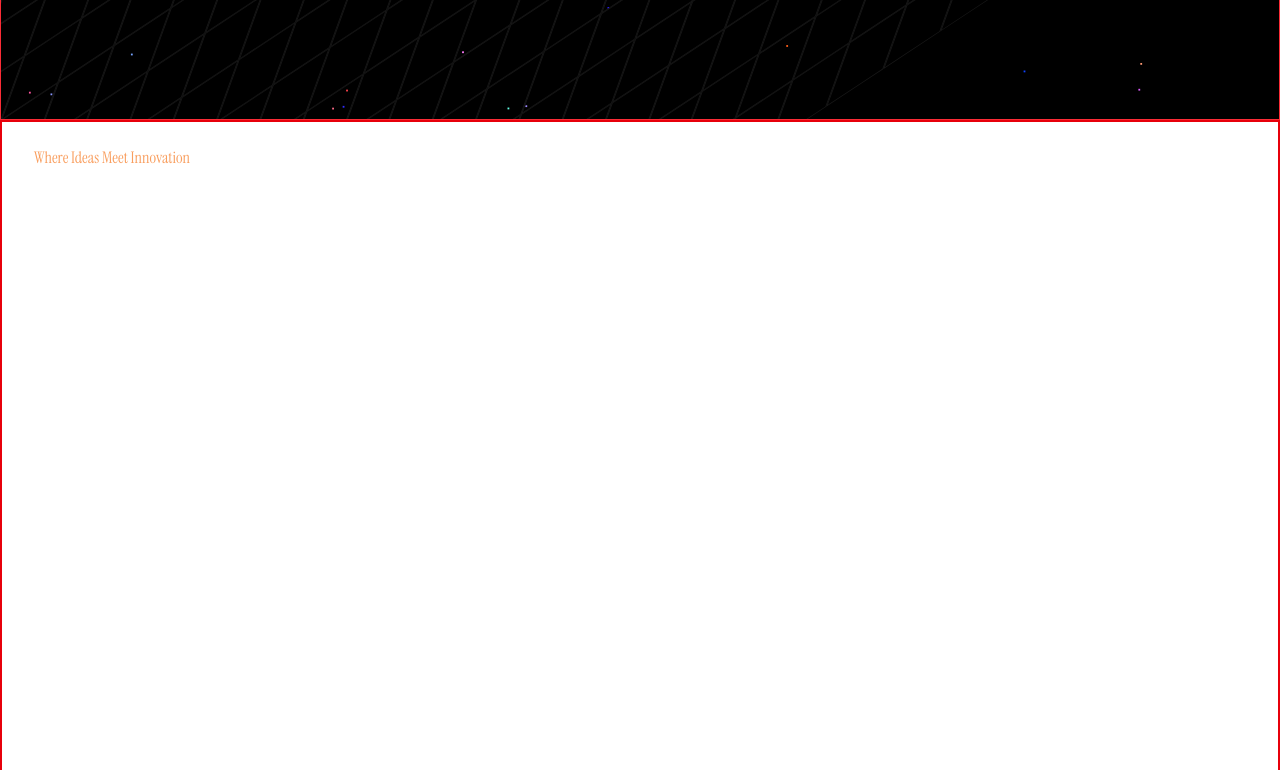
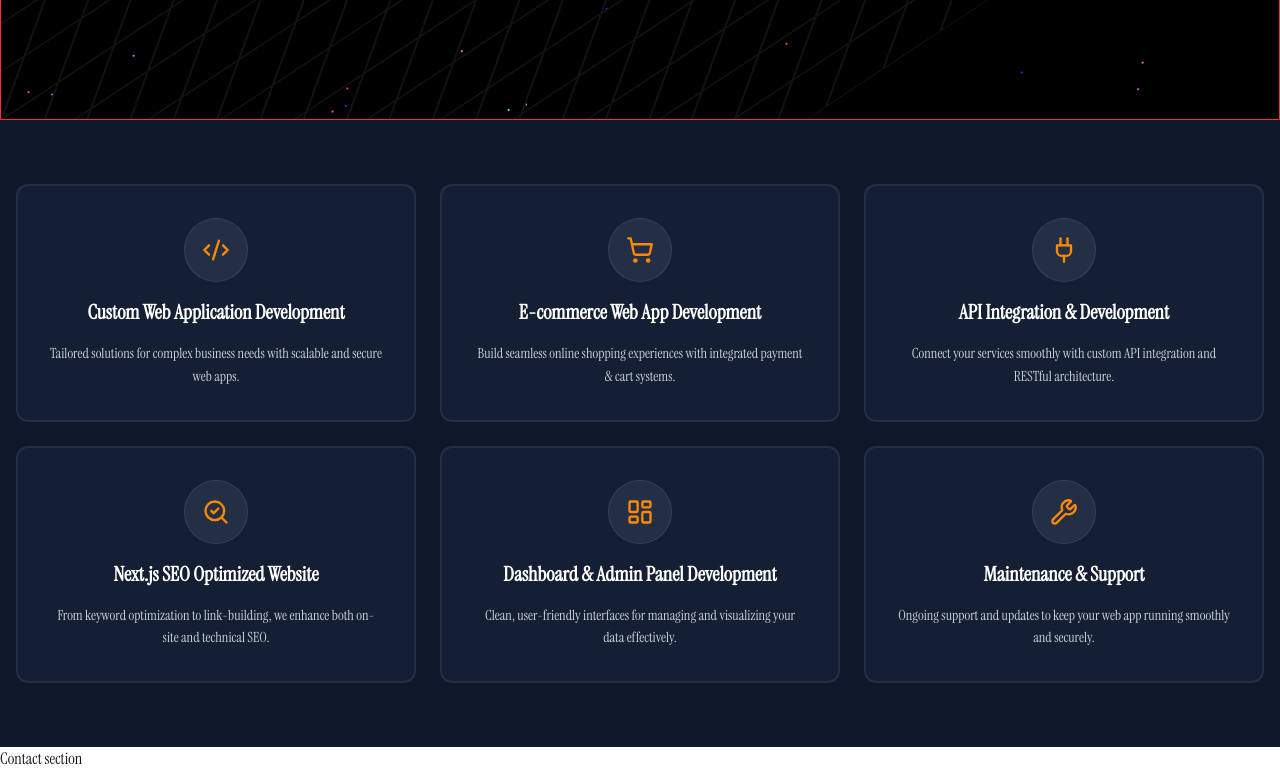
Before and after one commit to webquads/WQ-agency, a Next.js app: page / in a window 1280 px wide. Shown: the part 680-1450 px from the top of the page. Built offline with nearby package versions, Linux system fonts and the light colour scheme.

Commit message:
Service section added

```diff
--- a/app/ui/components/ServiceSection/ServiceSection.tsx
+++ b/app/ui/components/ServiceSection/ServiceSection.tsx
@@ -1,13 +1,85 @@
-import { instrumentSerif } from "@/app/font";
+import {
+  Code2, // Custom Web Application Development
+  ShoppingCart, // E-commerce Web App Development
+  Plug, // API Integration & Development
+  SearchCheck, // Next.js SEO Optimized Website
+  LayoutDashboard, // Dashboard & Admin Panel Development
+  Wrench, // Maintenance & Support
+} from "lucide-react";
 
 const ServiceSection = () => {
+  const services = [
+    {
+      icon: Code2,
+      title: "Custom Web Application Development",
+      description:
+        "Tailored solutions for complex business needs with scalable and secure web apps.",
+    },
+    {
+      icon: ShoppingCart,
+      title: "E-commerce Web App Development",
+      description:
+        "Build seamless online shopping experiences with integrated payment & cart systems.",
+    },
+    {
+      icon: Plug,
+      title: "API Integration & Development",
+      description:
+        "Connect your services smoothly with custom API integration and RESTful architecture.",
+    },
+    {
+      icon: SearchCheck,
+      title: "Next.js SEO Optimized Website",
+      description:
+        "From keyword optimization to link-building, we enhance both on-site and technical SEO.",
+    },
+    {
+      icon: LayoutDashboard,
+      title: "Dashboard & Admin Panel Development",
+      description:
+        "Clean, user-friendly interfaces for managing and visualizing your data effectively.",
+    },
+    {
+      icon: Wrench,
+      title: "Maintenance & Support",
+      description:
+        "Ongoing support and updates to keep your web app running smoothly and securely.",
+    },
+  ];
+
   return (
-    <div className="h-screen    px-8 border-2 border-red-600">
-      <h1 className="text-white">Our Strategies</h1>
-      <h2 className={`text-[#F99E5E] ${instrumentSerif.className}`}>
-        Where Ideas Meet Innovation
-      </h2>
-    </div>
+    <section className="bg-slate-900 py-16 px-4">
+      <div className="max-w-7xl mx-auto">
+        <div className="grid grid-cols-1 md:grid-cols-2 lg:grid-cols-3 gap-6">
+          {services.map((service, index) => {
+            const IconComponent = service.icon;
+            return (
+              <div
+                key={index}
+                className="bg-slate-800/50 border-2 border-slate-700/50 rounded-xl p-8 hover:bg-slate-800/70 transition-all duration-300 hover:border-orange-500/50  group cursor-pointer hover:scale-105"
+              >
+                <div className="flex flex-col items-center text-center space-y-4">
+                  {/* Icon Container */}
+                  <div className="w-16 h-16 rounded-full bg-slate-700/50 border border-slate-600/50 flex items-center justify-center group-hover:border-orange-500/50 group-hover:bg-orange-500/10 transition-all duration-300">
+                    <IconComponent className="w-7 h-7 text-orange-400 group-hover:text-orange-300 transition-colors duration-300" />
+                  </div>
+
+                  {/* Title */}
+                  <h3 className="text-xl font-semibold text-white group-hover:text-orange-100 transition-colors duration-300">
+                    {service.title}
+                  </h3>
+
+                  {/* Description */}
+                  <p className="text-slate-300 leading-relaxed text-sm group-hover:text-slate-200 transition-colors duration-300">
+                    {service.description}
+                  </p>
+                </div>
+              </div>
+            );
+          })}
+        </div>
+      </div>
+    </section>
   );
 };
 
```
Also changed, not shown: 1 other file (tests, documents, lock files or other folders).
